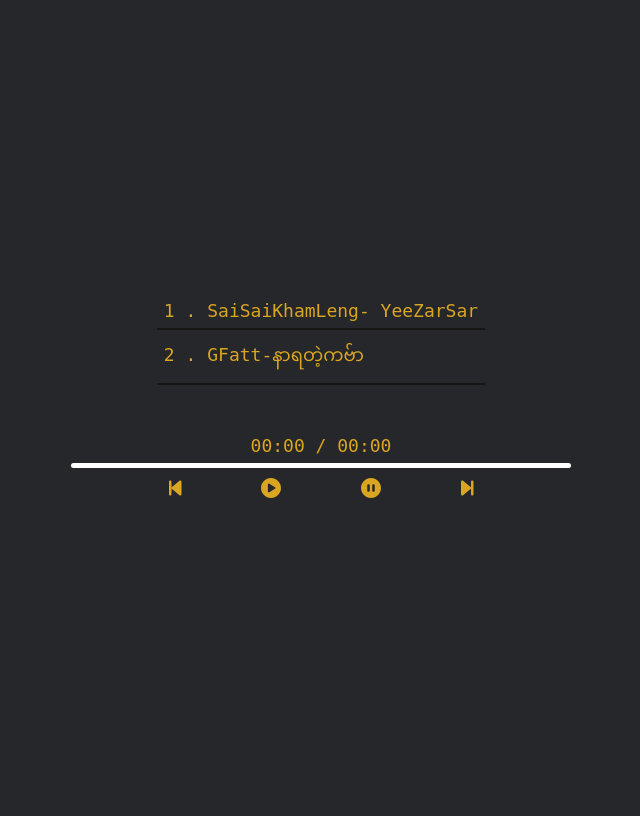
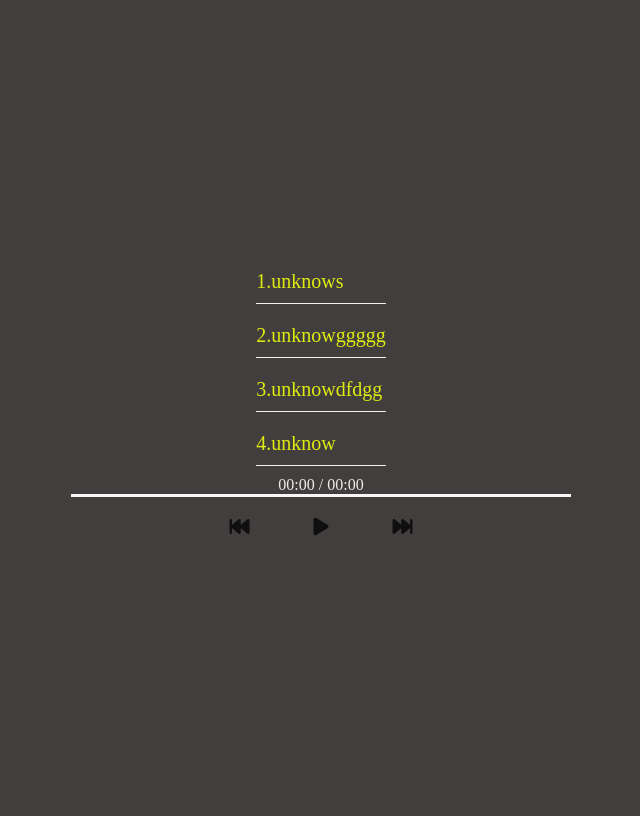
Before and after one commit to Sunlight-9884/node-express, a Node server app: page / in a window 1280 px wide. Shown: the whole page, without its empty margins (319-959 px from the left). Before the commit the page ends 498 px from the top, so only its background shows below. Run offline with Node 20, Linux system fonts and the light colour scheme; some libraries are stand-ins or nearby versions.

Commit message:
update music

```diff
--- a/public/index.html
+++ b/public/index.html
@@ -4,40 +4,79 @@
     <meta charset="UTF-8" />
     <meta http-equiv="X-UA-Compatible" content="IE=edge" />
     <meta name="viewport" content="width=device-width, initial-scale=1.0" />
+    <link rel="stylesheel" href="./style.css" type="text/css" />
+    <title>music</title>
 
-    <link rel="stylesheet" href="style.css" />
-    <link rel="shortcut icon" href="#" />
     <link
-      rel="stylesheet"
-      href="https://cdnjs.cloudflare.com/ajax/libs/font-awesome/6.2.1/css/all.min.css"
-      integrity="sha512-MV7K8+y+gLIBoVD59lQIYicR65iaqukzvf/nwasF0nqhPay5w/9lJmVM2hMDcnK1OnMGCdVK+iQrJ7lzPJQd1w=="
+      rel="styleshel"
+      href="https://cdn.jsdelivr.net/npm/bootstrap@4.6.2/dist/css/bootstrap.min.css"
+    />
+    <script
+      src="https://kit.fontawesome.com/5e17367f86.js"
       crossorigin="anonymous"
-      referrerpolicy="no-referrer"
-    />
-    <title>Document</title>
+    ></script>
   </head>
   <body>
     <div class="container">
-      <div class="playListContainer"></div>
-      <audio src="" class="song"></audio>
-      <div class="currentTimeAndTotaltime">00:00 / 00:00</div>
-      <div class="prograssBar">
-        <div class="currentProgress" id="currentProgress"></div>
+      <div class="playlistContainer"></div>
+      <audio src="" class="audioTag"></audio>
+
+      <div class="currentAndTotleTime">00:00 / 00:00</div>
+      <div id="progressBar">
+        <div id="currentProgress"></div>
       </div>
+
       <div class="musicPlayer">
-        <i class="controls fa-solid fa-backward-step" id="backward-btn"></i>
-        <i class="controls fa-solid fa-circle-play" id="play-btn"></i>
-        <i class="controls fa-solid fa-circle-pause" id="pause-btn"></i>
-        <i class="controls fa-solid fa-forward-step" id="next-btn"></i>
+        <i class="fa-solid fa-backward-fast controls previousButton"></i>
+        <i class="fa-solid fa-play controls playButton"></i>
+        <i class="fa-solid fa-pause controls pauseButton"></i>
+        <i class="fa-solid fa-forward-fast controls nextButton"></i>
       </div>
     </div>
+<style>
+  body {
+  background-color: rgb(66, 62, 62);
+}
+.container {
+  height: 100vh;
+  display: flex;
+  flex-direction: column;
+  align-items: center;
+  justify-content: center;
+}
+.trackItem {
+  color: rgb(222, 236, 15);
+  font-size: 20px;
+  border-bottom: 1px solid rgb(247, 239, 239);
+  padding: 10px 0px;
+  cursor: pointer;
+  user-select: none;
+  margin-bottom: 10px;
+}
+.currentAndTotleTime {
+  color: rgb(240, 234, 234);
+}
+#progressBar {
+  background-color: rgb(246, 246, 247);
+  height: 3px;
+  width: 500px;
+}
+#currentProgress {
+  width: 0%;
+  height: 100%;
+  background-color: brown;
+}
+.controls {
+  font-size: 20px;
+  color: rgb(15, 15, 15);
+  margin: 20px 30px;
+  cursor: pointer;
+}
+.pauseButton {
+  display: none;
+}
 
-    <script
-      src="https://cdnjs.cloudflare.com/ajax/libs/font-awesome/6.2.1/js/all.min.js"
-      integrity="sha512-rpLlll167T5LJHwp0waJCh3ZRf7pO6IT1+LZOhAyP6phAirwchClbTZV3iqL3BMrVxIYRbzGTpli4rfxsCK6Vw=="
-      crossorigin="anonymous"
-      referrerpolicy="no-referrer"
-    ></script>
+</style>
     <script src="script.js"></script>
   </body>
 </html>
--- a/public/script.js
+++ b/public/script.js
@@ -1,59 +1,118 @@
-const playListContainerTag =
-  document.getElementsByClassName("playListContainer")[0];
-const currentTimeAndTotaltimeTag = document.getElementsByClassName(
-  "currentTimeAndTotaltime"
+const playlistContainerTag =
+  document.getElementsByClassName("playlistContainer")[0];
+const audioTag = document.getElementsByClassName("audioTag")[0];
+const currentTimeTextandDurationTag = document.getElementsByClassName(
+  "currentAndTotleTime"
 )[0];
-const audioTag = document.getElementsByClassName("song")[0];
-const currentProgressTag = document.getElementById("currentProgress");
-const playButton = document.getElementsByClassName("play-btn")[0];
-const pauseButton = document.getElementsByClassName("pause-btn")[0];
-const nextButton = document.getElementsByClassName("next-btn")[0];
-const backwardButton = document.getElementsByClassName("backward-btn")[0];
+const currentProgressTag = document.getElementById("currentProgressID");
+const playButtonTag = document.getElementsByClassName("playButton")[0];
+const pauseButtonTag = document.getElementsByClassName("pauseButton")[0];
+const previousButtonTag = document.getElementsByClassName("previousButton")[0];
+const nextButtonTag = document.getElementsByClassName("nextButton")[0];
 const tracks = [
   {
-    trackId: "./public/loa.mp4",
-    title: "SaiSaiKhamLeng- YeeZarSar",
+    trackId: "loa.mp3",
+    title: "unknows",
+  },
+
+  {
+    trackId: "loa.mp3",
+    title: "unknowggggg",
   },
   {
-    trackId: "loa.mp4",
-    title: "GFatt-နာရတဲ့ကဗ်ာ",
+    trackId: "loa.mp3",
+    title: "unknowdfdgg",
+  },
+  {
+    trackId: "loa.mp3",
+    title: "unknow",
   },
 ];
+
 for (let i = 0; i < tracks.length; i++) {
   const trackTag = document.createElement("div");
-  trackTag.classList.add("track-item");
-  const title = (i + 1).toString() + " . " + tracks[i].title;
+  trackTag.addEventListener("click", () => {
+    currentPlayingIndex = i;
+    playSong();
+  });
+
+  trackTag.classList.add("trackItem");
+  const title = (i + 1).toString() + "." + tracks[i].title;
   trackTag.textContent = title;
-  playListContainerTag.append(trackTag);
-  trackTag.addEventListener("click", () => {
-    const trackId = tracks[i].trackId;
-    audioTag.src = trackId;
-    audioTag.play();
-  });
+  playlistContainerTag.append(trackTag);
 }
-let dur_ation = 0;
+let duration = 0;
 let durationText = "00:00";
 audioTag.addEventListener("loadeddata", () => {
-  dur_ation = Math.floor(audioTag.duration);
-  durationText = createMinuteAndSecondText(dur_ation);
+  duration = Math.floor(audioTag.duration);
+  durationText = createTime(duration);
 });
 audioTag.addEventListener("timeupdate", () => {
-  const current_Time = Math.floor(audioTag.currentTime);
-  const currentTimeText = createMinuteAndSecondText(current_Time);
-  const currentTimeTextandDurationText = currentTimeText + ":" + durationText;
-  currentTimeAndTotaltimeTag.textContent = currentTimeTextandDurationText;
-  updateCurrentProgress(current_Time);
+  const currentTime = Math.floor(audioTag.currentTime);
+  const currentTimeText = createTime(currentTime);
+  const currentTimeTextandDurationText = currentTimeText + " / " + durationText;
+  currentTimeTextandDurationTag.textContent = currentTimeTextandDurationText;
+  updateCurrentProgress(currentTime);
 });
+const updateCurrentProgress = (currentTime) => {
+  const currentProgressWidth = (500 / duration) * currentTime;
+  currentProgressTag.style.width = currentProgressWidth.toString() + "px";
 
-const updateCurrentProgress = (current_Time) => {
-  const currentProgresswitdh = (500 / dur_ation) * current_Time;
-  currentProgressTag.style.width = currentProgresswitdh + "px";
 };
 
-const createMinuteAndSecondText = (totalSeconds) => {
-  const minute = Math.floor(totalSeconds / 60);
-  const seconds = totalSeconds % 60;
-  const minuteText = minute < 10 ? "0" + minute.toString() : minute;
-  const secondsText = seconds < 10 ? "0" + seconds.toString() : seconds;
-  return minuteText + ":" + secondsText;
+const createTime = (totalSecond) => {
+  const minutes = Math.floor(totalSecond / 60);
+  const seconds = totalSecond % 60;
+  const minuteText = minutes < 10 ? "0" + minutes.toString() : minutes;
+
+  const secondText = seconds < 10 ? "0 " + seconds.toString() : seconds;
+  return minuteText + ":" + secondText;
 };
+let currentPlayingIndex = 0;
+let isplaying = false;
+playButtonTag.addEventListener("click", () => {
+  const currentTime = Math.floor(audioTag.currentTime);
+  isplaying = true;
+  if (currentTime === 0) {
+    playSong();
+  } else {
+    audioTag.play();
+    updatePlayAndPauseButton();
+  }
+});
+pauseButtonTag.addEventListener("click", () => {
+  isplaying = false;
+  audioTag.pause();
+  updatePlayAndPauseButton();
+});
+previousButtonTag.addEventListener("click", () => {
+  if (currentPlayingIndex == 0) {
+    return;
+  }
+  currentPlayingIndex -= 1;
+  playSong();
+});
+nextButtonTag.addEventListener("click", () => {
+  if (currentPlayingIndex === tracks.length - 1) {
+    return;
+  }
+  currentPlayingIndex += 1;
+  playSong();
+});
+const playSong = () => {
+  const songIdPlay = tracks[currentPlayingIndex].trackId;
+  audioTag.src = songIdPlay;
+  audioTag.play();
+  isplaying = true;
+  updatePlayAndPauseButton();
+};
+
+const updatePlayAndPauseButton = () => {
+  if (isplaying) {
+    playButtonTag.style.display = "none";
+    pauseButtonTag.style.display = "inline";
+  } else {
+    playButtonTag.style.display = "inline";
+    pauseButtonTag.style.display = "none";
+  }
+};
--- a/public/style.css
+++ b/public/style.css
@@ -1,56 +1,41 @@
 body {
-  padding: 0;
-  margin: 0;
-  box-sizing: border-box;
-  background-color: rgb(37, 39, 42);
+  background-color: rgb(66, 62, 62);
 }
 .container {
-  margin: auto;
-  max-width: 500px;
   height: 100vh;
   display: flex;
   flex-direction: column;
+  align-items: center;
   justify-content: center;
-  align-items: center;
 }
-.playListContainer {
-  margin-bottom: 50px;
+.trackItem {
+  color: rgb(222, 236, 15);
+  font-size: 20px;
+  border-bottom: 1px solid rgb(247, 239, 239);
+  padding: 10px 0px;
+  cursor: pointer;
+  user-select: none;
+  margin-bottom: 10px;
 }
-.track-item {
-  font-size: 18px;
-  color: goldenrod;
-  font-family: monospace;
-  padding: 7px;
-  border-bottom: 2px solid rgba(19, 18, 18, 0.775);
+.currentAndTotleTime {
+  color: rgb(240, 234, 234);
 }
-.currentTimeAndTotaltime {
-  color: goldenrod;
-  font-size: 18px;
-  font-family: monospace;
-  margin-bottom: 7px;
+#progressBar {
+  background-color: rgb(246, 246, 247);
+  height: 3px;
+  width: 500px;
 }
-.prograssBar {
-  width: 500px;
-  height: 5px;
-  background-color: white;
-  border-radius: 5px;
+#currentProgress {
+  width: 0%;
+  height: 100%;
+  background-color: brown;
 }
-.currentProgress {
-  width: 0px;
-  height: 100%;
-  background-color: dodgerblue;
+.controls {
+  font-size: 20px;
+  color: rgb(15, 15, 15);
+  margin: 20px 30px;
+  cursor: pointer;
 }
-.pause-buttom {
+.pauseButton {
   display: none;
 }
-.controls {
-  margin: 10px 40px 10px 40px;
-  font-size: 20px;
-  color: goldenrod;
-  cursor: pointer;
-  user-select: none;
-}
-.musicPlayer {
-  display: flex;
-  flex-direction: row;
-}
```
